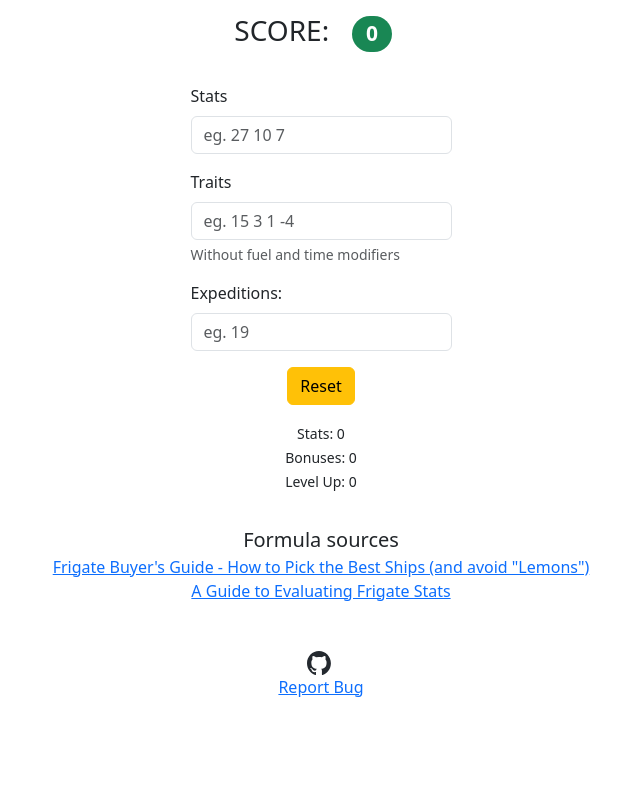
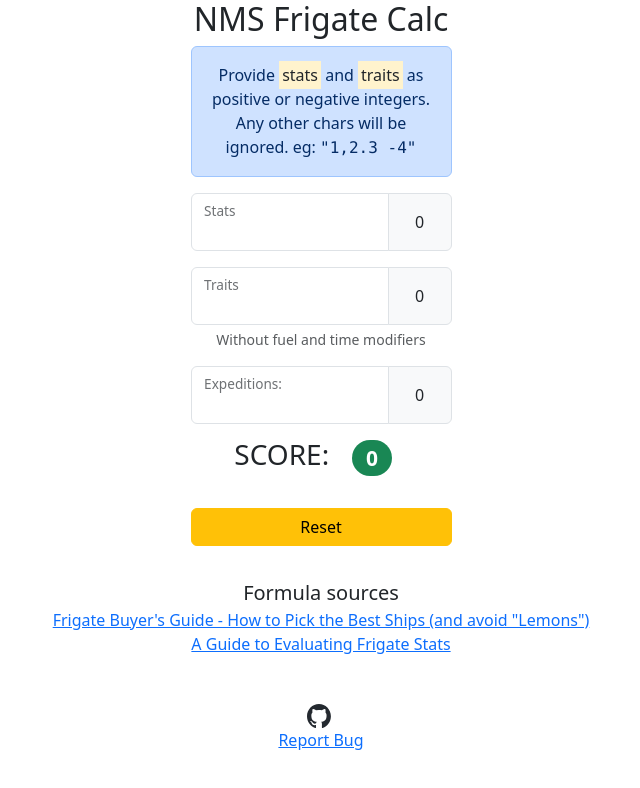
Before and after one commit to gander/nms-frigate-calc, a Vue app: page / in a window 1280 px wide. Shown: the top 788 px of the page, without its empty margins (319-959 px from the left). Built offline with nearby package versions, Linux system fonts and the light colour scheme.

Commit message:
improve UI

```diff
--- a/src/App.vue
+++ b/src/App.vue
@@ -76,37 +76,52 @@ watch([traitsInput, statsInput, expeditions], () => {
 <template>
   <div class="container">
     <div class="row justify-content-center align-items-center">
+      <h1 class="text-center h2">NMS Frigate Calc</h1>
+
       <div class="col-sm-7 col-md-5 col-lg-4 col-xl-3">
+
+        <div class="alert alert-primary text-center" role="alert">
+          Provide
+          <mark>stats</mark>
+          and
+          <mark>traits</mark>
+          as positive or negative integers.
+          Any other chars will be ignored. eg: <span class="font-monospace">"1,2.3 -4"</span>
+        </div>
+
+        <div class="mt-3 input-group">
+          <div class="form-floating">
+            <input type="text" class="form-control" id="stats" v-model.trim="statsInput" inputmode="numeric"/>
+            <label for="stats" class="form-label">Stats</label>
+          </div>
+          <span class="input-group-text" title="Stats">{{ stats }}</span>
+        </div>
+
+        <div class="mt-3 input-group">
+          <div class="form-floating">
+            <input type="text" class="form-control" id="traits" v-model.trim="traitsInput" inputmode="numeric"/>
+            <label for="traits" class="form-label">Traits</label>
+          </div>
+          <span class="input-group-text" title="Bonuses">{{ bonuses }}</span>
+        </div>
+        <div class="form-text text-muted text-center">Without fuel and time modifiers</div>
+
+        <div class="mt-3 input-group">
+          <div class="form-floating">
+            <input type="number" class="form-control" min="0" id="expeditions" v-model="expeditions"/>
+            <label for="expeditions" class="form-label">Expeditions:</label>
+          </div>
+          <span class="input-group-text" title="Level Up">{{ levelUp }}</span>
+        </div>
 
         <div class="mb-3 bt-5 text-center fw-bold">
           <h3>SCORE: <span class="badge rounded-pill bg-success m-3">{{ baseStat }}</span></h3>
         </div>
 
-        <div class="mb-3">
-          <label for="stats" class="form-label">Stats</label>
-          <input type="text" class="form-control" id="stats" v-model.trim="statsInput" inputmode="numeric" pattern="[0-9]*" placeholder="eg. 27 10 7"/>
-        </div>
-
-        <div class="mb-3">
-          <label for="traits" class="form-label">Traits</label>
-          <input type="text" class="form-control" id="traits" v-model.trim="traitsInput" inputmode="numeric" pattern="[0-9]*" placeholder="eg. 15 3 1 -4"/>
-          <div class="form-text">Without fuel and time modifiers</div>
-        </div>
-
-        <div class="mb-3">
-          <label for="expeditions" class="form-label">Expeditions:</label>
-          <input type="number" class="form-control" min="0" id="expeditions" v-model="expeditions" placeholder="eg. 19"/>
-        </div>
-
-        <div class="mb-3 text-center">
+        <div class="mb-3 text-center d-grid">
           <button @click="reset" class="btn btn-warning">Reset</button>
         </div>
 
-        <div class="mb-3 text-center">
-          <div><small>Stats: {{ stats }}</small></div>
-          <div><small>Bonuses: {{ bonuses }}</small></div>
-          <div><small>Level Up: {{ levelUp }}</small></div>
-        </div>
       </div>
     </div>
     <div class="row">
@@ -126,3 +141,12 @@ watch([traitsInput, statsInput, expeditions], () => {
     </div>
   </div>
 </template>
+
+<style scoped>
+.input-group-text {
+  width: 4rem;
+  display: flex;
+  justify-content: center;
+  cursor: help;
+}
+</style>
```
